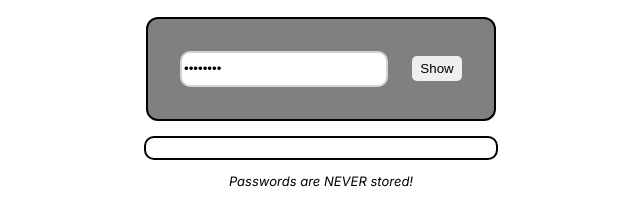
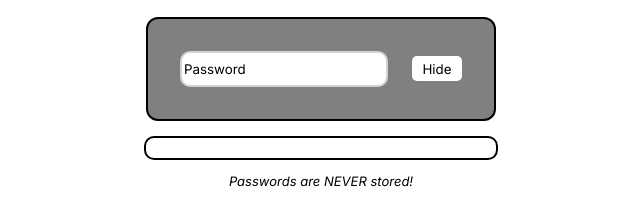
Before and after one commit to von-solano/password-strength-checker, a plain HTML site: page index.html in a window 1280 px wide. Both pictures are taken after a click on the button "Show". Shown: the part 253-464 px from the top of the page, 319-959 px from the left. Drawn offline with Linux system fonts and the light colour scheme.

Commit message:
feat: implemented password visibility toggle button

```diff
--- a/index.html
+++ b/index.html
@@ -18,7 +18,7 @@
         <h2>Password Strength Checker</h2>
         <div id="input_container"> <!-- where the user inputs the password to check its strength -->
             <input type="password" id="password" value="Password"> <!-- input password -->
-            <button type="button" id="toggle_visibility">Show</button> <!-- button to toggle password visibility -->
+            <button type="button" id="visibility_button" onclick="toggle_visibility()" >Show</button> <!-- button to toggle password visibility -->
         </div>
         <div id="meter_container"> <!-- container for the password strength meter -->
             <div id="strength_meter"></div>
@@ -28,6 +28,7 @@
             <p>Passwords are NEVER stored!</p>
         </div>
     </div>
+    <script src="script.js" defer></script> <!-- link to external JS file -->
 </body>
 
 
--- a/script.js
+++ b/script.js
@@ -0,0 +1,14 @@
+
+// function to toggle password visibility onclick()
+function toggle_visibility() {
+    const password_input = document.getElementById("password"); // get password element
+    const toggle_button = document.getElementById("visibility_button"); // get button element
+
+    if (password_input.type === "password") {
+        password_input.type = "text";       // swap input type to text (shows password)
+        toggle_button.textContent = "Hide"; // swap text on button to "Hide"
+    } else {
+        password_input.type = "password";  // swap input type to password (hides password)
+        toggle_button.textContent = "Show" // swap text on button to "Show"
+    }
+}
--- a/style.css
+++ b/style.css
@@ -17,6 +17,7 @@
 
 /* style password input box */
 #password {
+    font-family: "Inter", sans-serif;
     width: 200px;
     height: 30px;
     border: 2px solid lightgray;
@@ -24,12 +25,21 @@
 }
 
 /* style password visibility button */
-#toggle_visibility {
+#visibility_button {
+    font-family: "Inter", sans-serif;
     width: 50px;
     height: 25px;
     border: none;
     border-radius: 5px;
     margin-left: 20px;
+    transition-duration: 0.5s;  /* transition for hover */
+    cursor: pointer;            /* swap cursor to pointer */
+    background-color: white;
+}
+
+/* colour button when hovered over with cursor */
+#visibility_button:hover {
+    background-color: lightgrey;
 }
 
 #meter_container {
```
